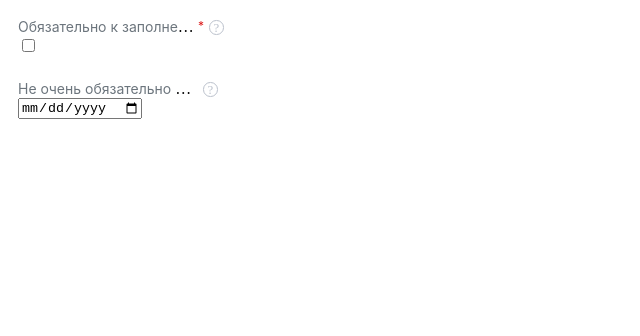
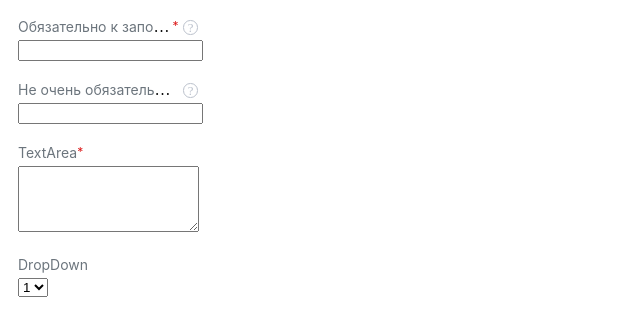
Before and after one commit to Klemencya/angular-label-project, an Angular app: page / in a window 1280 px wide. Shown: the top 336 px of the page, without its empty margins (0-640 px from the left). Built offline with nearby package versions, Linux system fonts and the light colour scheme.

Commit message:
Что-то близкое к завершению 2

```diff
--- a/src/app/app.component.html
+++ b/src/app/app.component.html
@@ -5,9 +5,10 @@
     [tooltip]="true"
     [tooltipText]="'Надо бы заполнить это поле'"
   >
-    <input type="checkbox">
+    <input type="text">
   </app-label>
 </div>
+
 
 <div class="label-content">
   <app-label
@@ -15,5 +16,31 @@
     [asterisk]="false"
     [tooltip]="true"
     [tooltipText]="'Можно не заполнять это поле'"
-  ><input type="date"></app-label>
+  ><input type="number"></app-label>
 </div>
+
+
+<div class="label-content">
+  <app-label
+    [labelText]="'TextArea'"
+    [asterisk]="true"
+    [tooltip]="false"
+    [tooltipText]="'TextArea'"
+  ><textarea rows="4"></textarea></app-label>
+</div>
+
+
+<div class="label-content">
+  <app-label
+    [labelText]="'DropDown'"
+    [asterisk]="false"
+    [tooltip]="false"
+    [tooltipText]="''"
+  >
+    <select name="Number">
+      <option>1</option>
+      <option>2</option>
+      <option>3</option>
+    </select>
+  </app-label>
+</div>
--- a/src/app/app.module.ts
+++ b/src/app/app.module.ts
@@ -12,7 +12,7 @@ import {LabelComponent} from "./components/label/label.component";
   ],
   imports: [
     BrowserModule,
-    AppRoutingModule
+    AppRoutingModule,
   ],
   providers: [],
   bootstrap: [AppComponent]
--- a/src/app/components/label/label.component.html
+++ b/src/app/components/label/label.component.html
@@ -1,11 +1,8 @@
 <div class="label">
   <div class="label-block">
 
-    <div class="tooltip">
-      <div class="truncate">
-        <span class="label-text">{{labelText}}</span>
-      </div>
-      <div class="tooltip-text">{{labelText}}</div>
+    <div class="truncate">
+      <span class="label-text">{{labelText}}</span>
     </div>
 
     <div>
--- a/src/app/components/label/label.component.scss
+++ b/src/app/components/label/label.component.scss
@@ -1,10 +1,11 @@
 .label {
   width: 100%;
-  margin-bottom: 0.25rem;
 }
 .label-block {
   box-sizing: border-box;
   display: flex;
+  width: 100%;
+  margin-bottom: 0.25rem;
 }
 .label-text {
   font-family: 'Inter';
@@ -30,7 +31,7 @@
   margin-left: 5px;
 }
 .tooltip {
-  width: 100%;
+  max-width: 100%;
   position: relative;
 }
 .tooltip:hover .tooltip-text {
@@ -48,8 +49,28 @@
   bottom: 100%;
   text-align: center;
 }
+.expand {
+  max-width: 100%;
+  position: relative;
+  overflow: hidden;
+}
+.expand:hover .expand-text {
+  visibility: visible;
+}
+.expand .expand-text {
+  visibility: hidden;
+  font-family: 'Inter';
+  width: 120px;
+  background-color: #6C757D;
+  color: #FFFFFF;
+  padding: 5px;
+  border-radius: 6px;
+  position: absolute;
+  bottom: 100%;
+  text-align: center;
+}
 .truncate {
-  width: 100%;
+  max-width: 100%;
   white-space: nowrap;
   overflow: hidden;
   text-overflow: ellipsis;
```
